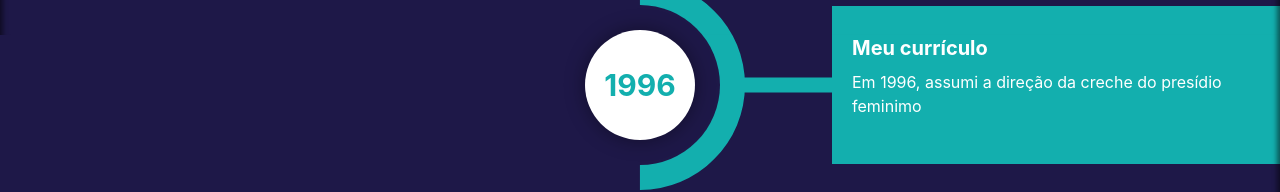
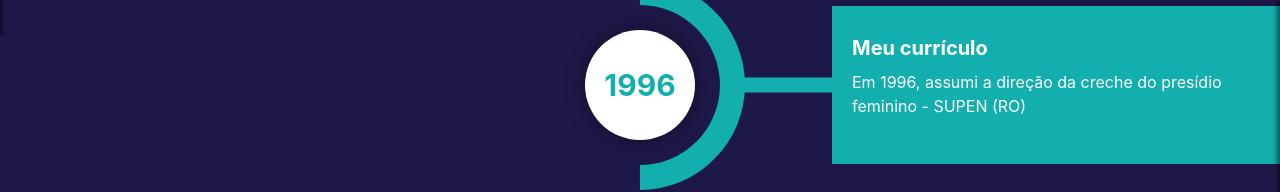
Before and after one commit to Takater/dep-mirian-moret, a React (Create React App) app: page / in a window 1280 px wide. Shown: the part 1313-1505 px from the top of the page. Built offline with nearby package versions, Linux system fonts and the light colour scheme.

Commit message:
Tue, Aug 23, 2022, 8:22 PM +00:00

```diff
--- a/src/components/Quem.jsx
+++ b/src/components/Quem.jsx
@@ -30,7 +30,7 @@ function Quem () {
                                 <h3 className="title">Meu currículo</h3>
                                 <p className="description">
                                     <ul className="list-unstyled">
-                                        <li>Em 1996, assumi a direção da creche do presídio feminimo</li>
+                                        <li>Em 1996, assumi a direção da creche do presídio feminino - SUPEN (RO)</li>
                                     </ul>
                                 </p>
                             </div>
```
